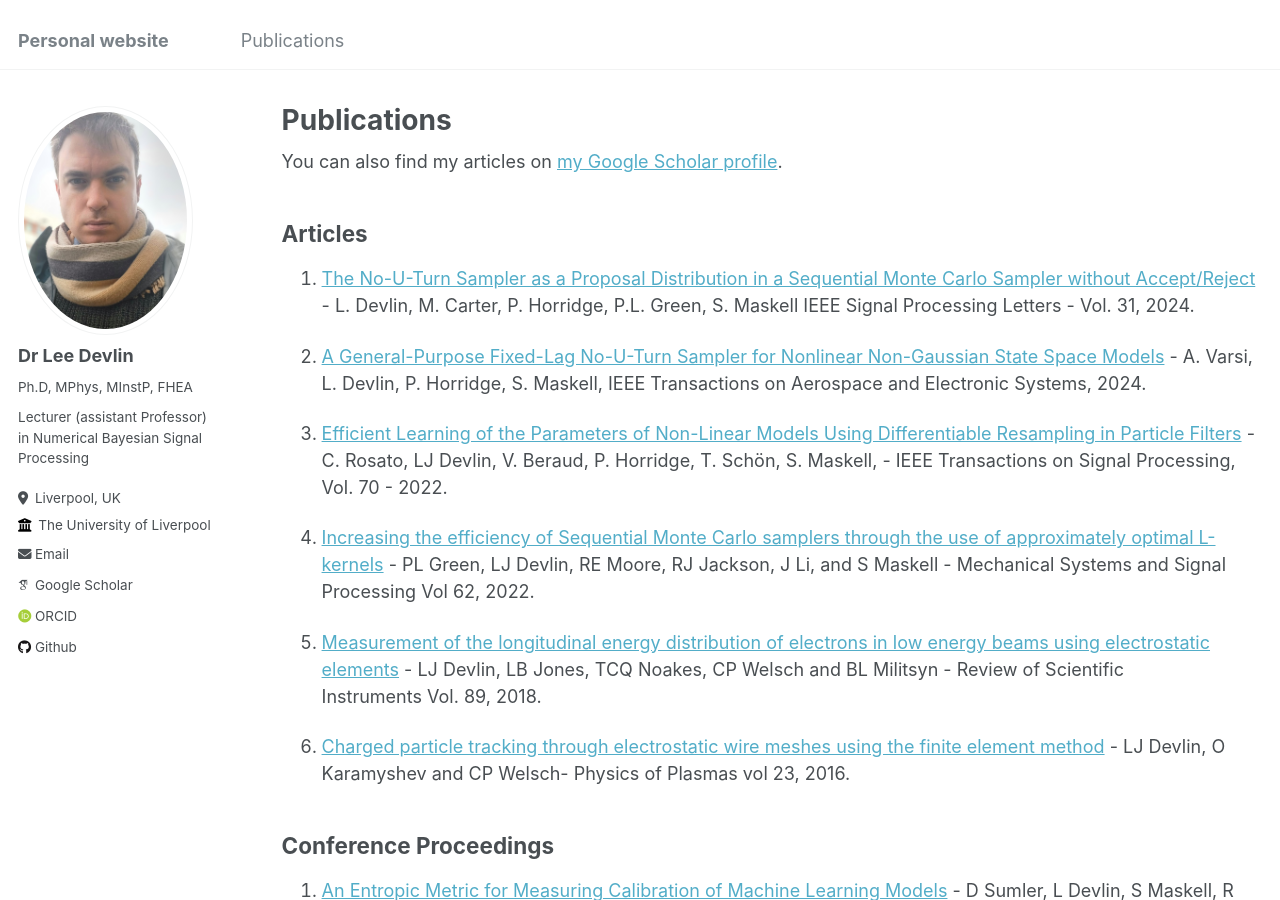
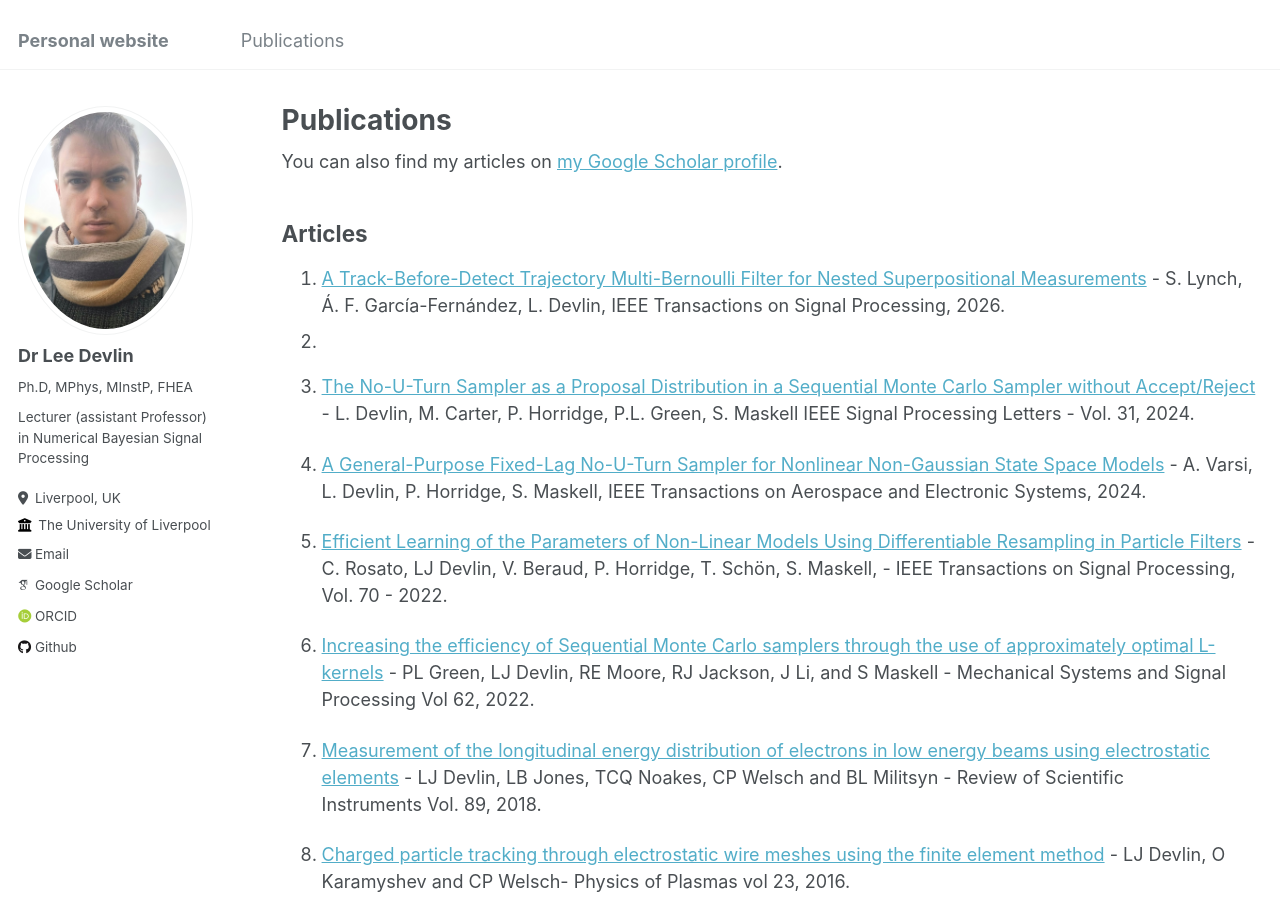
Before and after one commit to LJDevlin/LJDevlin.github.io, a Jekyll site: the page built from _pages/publications.md, in a window 1280 px wide and 900 px high. Built offline with Jekyll 4.4.1, drawn with Linux system fonts in a browser that asks for light colours; some web fonts are replaced.

Commit message:
Add new publication on Multi-Bernoulli Filter
Added a new article to the publications list.

```diff
--- a/_pages/publications.md
+++ b/_pages/publications.md
@@ -12,7 +12,8 @@ author_profile: true
 {% include base_path %}
 
 ## Articles
-
+1. [A Track-Before-Detect Trajectory Multi-Bernoulli Filter for Nested Superpositional Measurements](10.1109/TSP.2026.3719138) -  S. Lynch, Á. F. García-Fernández, L. Devlin, IEEE Transactions on Signal Processing, 2026.
+2.
 1. [The No-U-Turn Sampler as a Proposal Distribution in a Sequential Monte Carlo Sampler without Accept/Reject](https://ieeexplore.ieee.org/document/10494898) - L. Devlin, M. Carter, P. Horridge, P.L. Green, S. Maskell
 IEEE Signal Processing Letters - Vol. 31, 2024.
 
```
